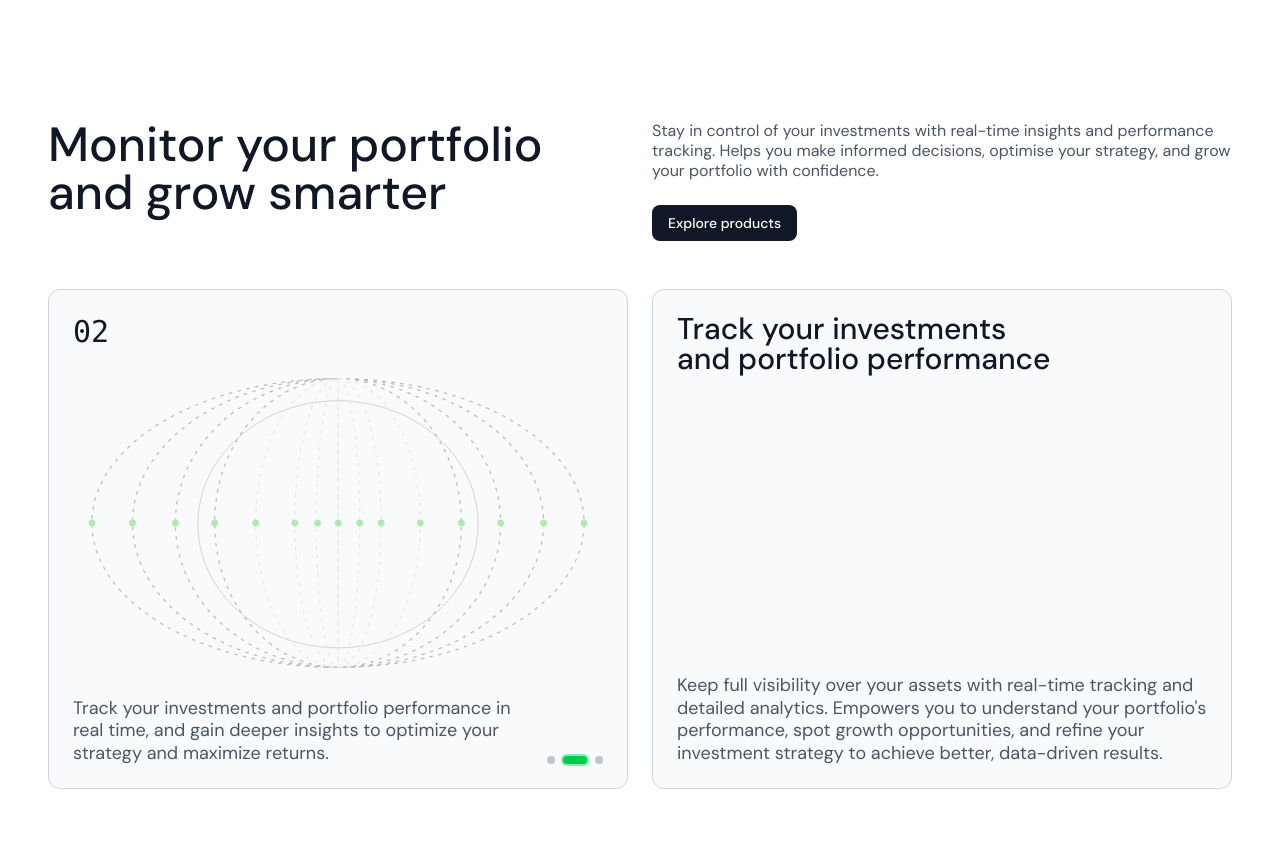
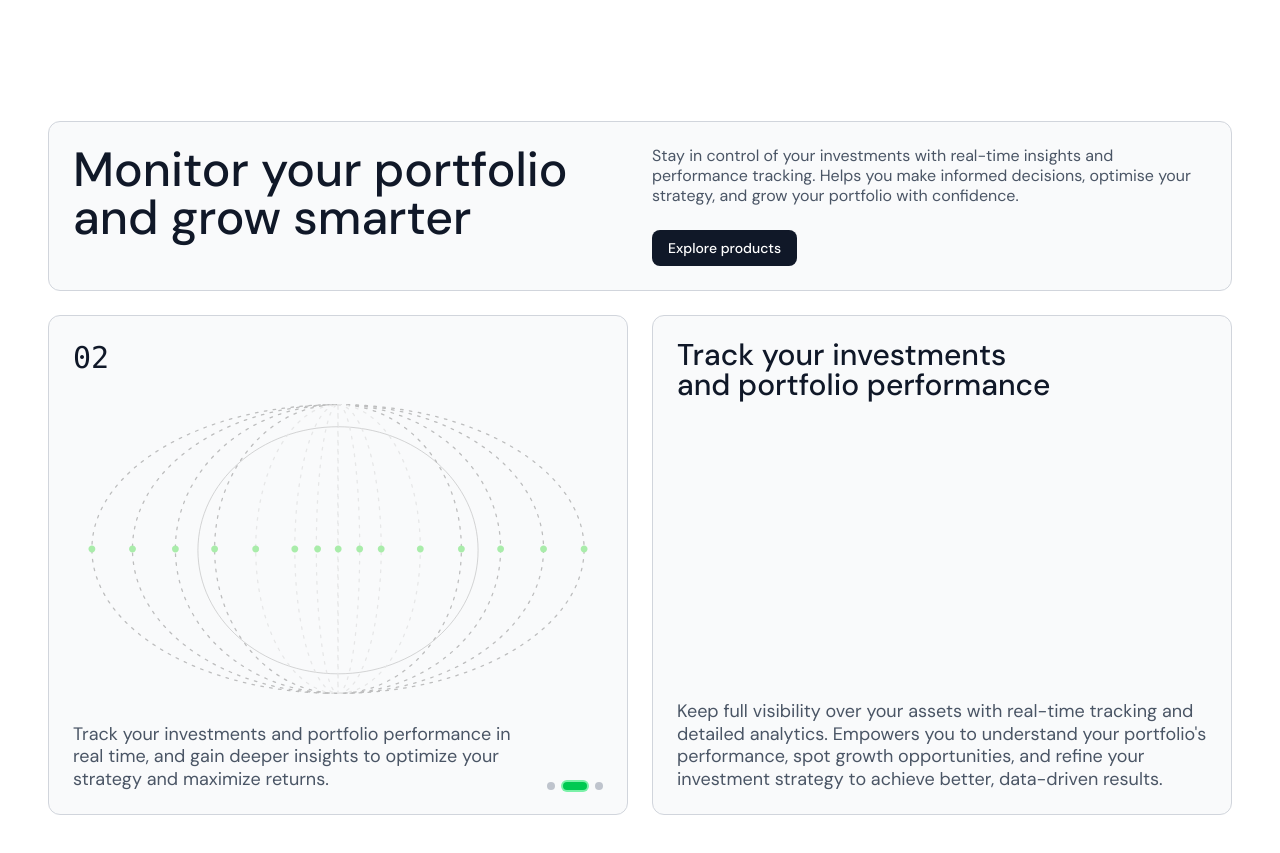
Before and after one commit to eminmammadov/iff-web, a Next.js app: page / in a window 1280 px wide. Shown: the part 1000-1853 px from the top of the page. Built offline with nearby package versions, Linux system fonts and the light colour scheme; no server answers.

Commit message:
tools-updates

```diff
--- a/src/components/sections/Tools/components/ToolsHero.tsx
+++ b/src/components/sections/Tools/components/ToolsHero.tsx
@@ -59,6 +59,8 @@ export default function ToolsHero({
   testId = 'tools-hero'
 }: ToolsHeroProps) {
   const [isVisible, setIsVisible] = useState(false);
+  const [touchStart, setTouchStart] = useState<number | null>(null);
+  const [touchEnd, setTouchEnd] = useState<number | null>(null);
 
   // Trigger animation on mount
   useEffect(() => {
@@ -68,6 +70,31 @@ export default function ToolsHero({
 
     return () => clearTimeout(timer);
   }, []);
+
+  // Touch event handlers
+  const handleTouchStart = (e: React.TouchEvent) => {
+    setTouchEnd(null);
+    setTouchStart(e.targetTouches[0].clientX);
+  };
+
+  const handleTouchMove = (e: React.TouchEvent) => {
+    setTouchEnd(e.targetTouches[0].clientX);
+  };
+
+  const handleTouchEnd = () => {
+    if (!touchStart || !touchEnd) return;
+
+    const distance = touchStart - touchEnd;
+    const isLeftSwipe = distance > TOOLS_CONFIG.carousel.touchSensitivity;
+    const isRightSwipe = distance < -TOOLS_CONFIG.carousel.touchSensitivity;
+
+    if (isLeftSwipe && activeSlide < totalSlides - 1) {
+      onDotClick(activeSlide + 1);
+    }
+    if (isRightSwipe && activeSlide > 0) {
+      onDotClick(activeSlide - 1);
+    }
+  };
 
   // Get current slide data
   const currentSlide = useMemo(() => {
@@ -89,6 +116,9 @@ export default function ToolsHero({
           data-testid={testId}
           role="img"
           aria-label={`Slide ${currentSlide.number}: ${currentSlide.alt}`}
+          onTouchStart={handleTouchStart}
+          onTouchMove={handleTouchMove}
+          onTouchEnd={handleTouchEnd}
         >
           {/* Content */}
           <div className="relative z-10 h-full flex flex-col justify-between min-h-[350px] lg:min-h-[450px]">
--- a/src/components/sections/Tools/components/ToolsSection.tsx
+++ b/src/components/sections/Tools/components/ToolsSection.tsx
@@ -140,6 +140,10 @@ export default function ToolsSection({
         `}>
           {/* Top Grid - Title and Description+CTA */}
           <div className={`
+            ${TOOLS_CONFIG.layout.heroPadding}
+            bg-gray-50
+            ${TOOLS_CONFIG.layout.heroBorderRadius}
+            border border-gray-300
             grid grid-cols-1 lg:grid-cols-4
             ${TOOLS_CONFIG.layout.gridGap}
           `}>
--- a/src/components/sections/Tools/config.ts
+++ b/src/components/sections/Tools/config.ts
@@ -86,7 +86,7 @@ export const TOOLS_CONFIG = {
   /** Typography configuration */
   typography: {
     /** Main title font size */
-    titleSize: 'text-4xl md:text-5xl lg:text-5xl xl:text-5xl',
+    titleSize: 'text-3xl md:text-4xl lg:text-5xl xl:text-5xl',
     /** Main title font weight */
     titleWeight: 'font-medium',
     /** Main title line height */
@@ -128,7 +128,7 @@ export const TOOLS_CONFIG = {
     /** Grid gap */
     gridGap: 'gap-4 lg:gap-6',
     /** Gap between top and bottom grid sections */
-    gridSectionGap: 'gap-8 lg:gap-12',
+    gridSectionGap: 'gap-4 lg:gap-6',
     /** Card padding */
     cardPadding: 'p-4 lg:p-6',
     /** Card border radius */
@@ -222,7 +222,9 @@ export const TOOLS_CONFIG = {
     /** Active dot color */
     activeDotColor: 'bg-green-500',
     /** Dot hover color */
-    dotHoverColor: 'hover:bg-green-400'
+    dotHoverColor: 'hover:bg-green-400',
+    /** Touch swipe sensitivity in pixels */
+    touchSensitivity: 50
   },
 
   /** Responsive breakpoints */
```
Lines whose indentation alone changed are shown as unchanged.
